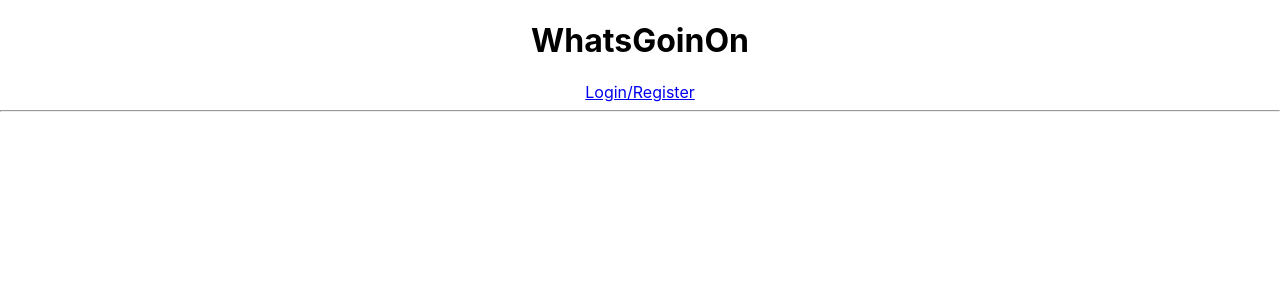
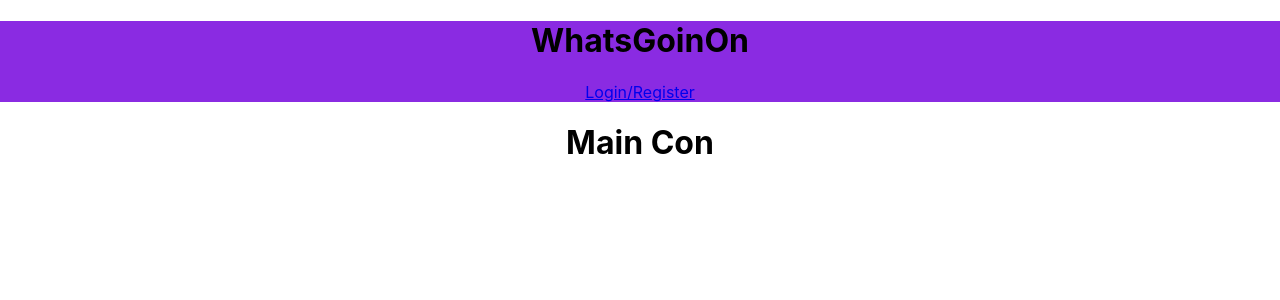
Before and after one commit to jamesbenet/whats-going-on, a React (Create React App) app in the folder client/: page / in a window 1280 px wide. Shown: the top 300 px of the page. Built offline with nearby package versions, Linux system fonts and the light colour scheme.

Commit message:
main container

```diff
--- a/client/src/App.js
+++ b/client/src/App.js
@@ -2,7 +2,7 @@ import './App.css';
 import Layout from './layouts/Layout'
 import Login from './screens/Login';
 import Register from './screens/Register';
-// import MainContainer from './containers/MainContainer';
+import MainContainer from './containers/MainContainer';
 import { Switch, Route, useHistory } from 'react-router-dom';
 import { useState , useEffect } from 'react';
 import {
@@ -57,7 +57,7 @@ function App() {
             </Route>
 
             <Route path="/">
-            {/* <MainContainer currentUser={currentUser} /> */}
+              <MainContainer currentUser={currentUser} />
             </Route>
 
           </Switch>
--- /dev/null
+++ b/client/src/containers/MainContainer.jsx
@@ -0,0 +1,9 @@
+import React from 'react';
+
+export default function MainContainer () {
+  return (
+    <div>
+      <h1>Main Con</h1>
+    </div>
+  );
+};
--- /dev/null
+++ b/client/src/layouts/Layout.css
@@ -0,0 +1,3 @@
+header {
+  background-color: blueviolet;
+}
--- a/client/src/layouts/Layout.jsx
+++ b/client/src/layouts/Layout.jsx
@@ -1,3 +1,4 @@
+import './Layout.css'
 import { Link } from 'react-router-dom'
 
 
@@ -15,13 +16,12 @@ export default function Layout(props) {
 				) : (
         <Link to='/login'>Login/Register</Link>
         )}
-        <hr />
+
         {
           currentUser &&
           <>
-            <h3>Display About, Events and Performers links here</h3>
-            {/* <Link to='/events'>Events</Link>
-            <Link to='/performers'>Performers</Link> */}
+            <Link to='/events'>Events</Link>
+            {/* <Link to='/performers'>Performers</Link>  */}
           </>
         }
       </header>
```
